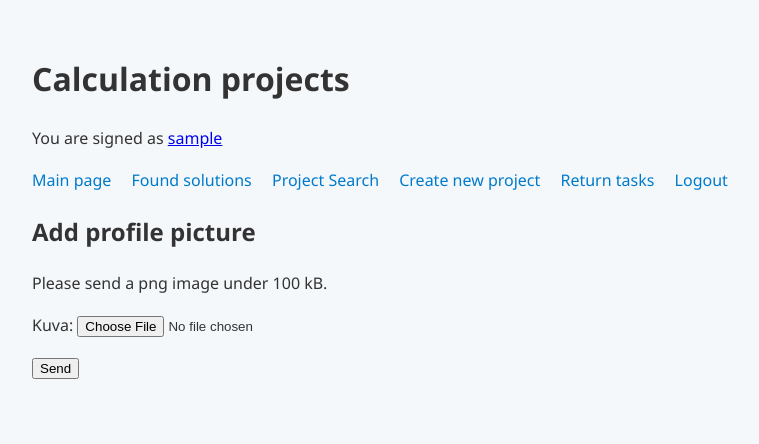
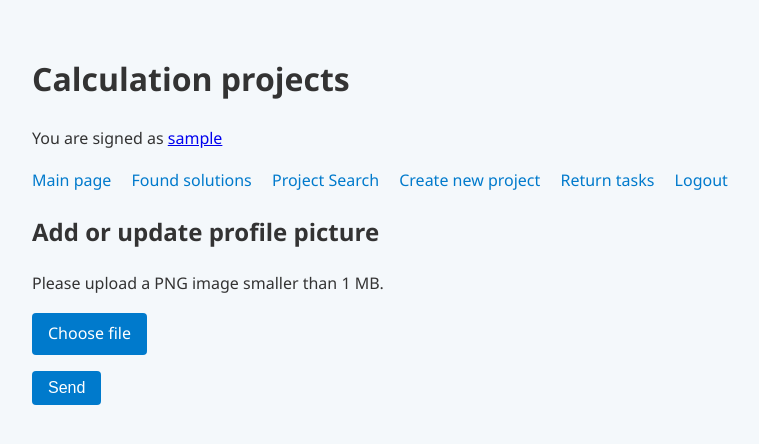
Before and after one commit to nuuttikuosa/laskentaprojektien-hallinta, a Flask app: page /add_image in a window 1280 px wide. Shown: the top 444 px of the page, without its empty margins (208-967 px from the left). Run offline with Flask 3, Linux system fonts and the light colour scheme; the visitor is signed in with stand-in values (Sample User, id 1).

Commit message:
improved add image and reserve tasks. added validations bot for front end and back end. Fixed link bug in projects page

```diff
--- a/app.py
+++ b/app.py
@@ -226,17 +226,39 @@ def generate_tasks(project_id):
 def reserve_tasks(project_id):
     require_login()
     project = projects.get_project(project_id)
+    if not project:
+        abort(404)
+
+    if project["status"] != "Ongoing":
+            flash("Cannot reserve tasks: project is not ongoing.", "error")
+            return redirect(f"/project/{project_id}")
+
+    number_of_free_tasks = projects.get_number_of_tasks(project_id, constants.TASK_STATUS_FREE)
+
+    if request.method == "GET":
+
+        return render_template("reserve_tasks.html", project = project,
+                               number_of_free_tasks=number_of_free_tasks)
+    if request.method == "POST":
+        check_csrf()
+
+        requested_number_of_tasks=request.form["requested_number_of_tasks"]
+        if not requested_number_of_tasks or not requested_number_of_tasks.isdigit():
+            flash("ERROR: Invalid number of tasks requested", "error")
+            return redirect(f"/project/{project_id}/reserve_tasks")
+
+        requested_number_of_tasks = int(requested_number_of_tasks)
+
+        if requested_number_of_tasks < 1:
+            flash("ERROR: Number of tasks requested must be at least 1", "error")
+            return redirect(f"/project/{project_id}/reserve_tasks")
+
+        if requested_number_of_tasks > number_of_free_tasks:
+            flash(f"ERROR: Cannot reserve {requested_number_of_tasks} tasks, only {number_of_free_tasks} available", "error")
+            return redirect(f"/project/{project_id}/reserve_tasks")
 
 
-    if request.method == "GET":
-        number_of_free_tasks = projects.get_number_of_tasks(project_id, constants.TASK_STATUS_FREE)
-        return render_template("reserve_tasks.html", project = project,
-                               number_of_free_tasks=number_of_free_tasks)
-
-    if request.method == "POST":
-        check_csrf()
         user_id = session["user_id"]
-        requested_number_of_tasks=int(request.form["requested_number_of_tasks"])
         projects.reserve_tasks(project_id, user_id, requested_number_of_tasks)
 
         return redirect(f"/project/{project_id}")
@@ -434,17 +456,29 @@ def add_image():
     require_login()
 
     if request.method == "GET":
-        return render_template("add_image.html")
+        return render_template("add_image.html",
+                               max_profile_picture_size=config.MAX_PROFILE_PICTURE_SIZE)
 
     if request.method == "POST":
         check_csrf()
         file = request.files["image"]
-        if not file.filename.endswith(".png"):
-            return "VIRHE: väärä tiedostomuoto"
+
+        if not file or file.filename == "":
+            flash("Error: No file uploaded", "error")
+            return render_template("add_image.html",
+                                   max_profile_picture_size=config.MAX_PROFILE_PICTURE_SIZE)
+
+        if not file.filename.lower().endswith(".png") or file.mimetype != "image/png":
+            flash("Error: Only PNG files are allowed", "error")
+            return render_template("add_image.html",
+                                   max_profile_picture_size=config.MAX_PROFILE_PICTURE_SIZE)
+
 
         image = file.read()
-        if len(image) > 100 * 1024:
-            return "VIRHE: liian suuri kuva"
+        if len(image) > config.MAX_PROFILE_PICTURE_SIZE:
+            flash("Error: Image size exceeds the limit", "error")
+            return render_template("add_image.html",
+                                    max_profile_picture_size=config.MAX_PROFILE_PICTURE_SIZE)
 
         user_id = session["user_id"]
         users.update_image(user_id, image)
--- a/config.py
+++ b/config.py
@@ -1,2 +1,5 @@
 secret_key = "5f5457cff70f45cff8c443e287408410"
 PROJECT_MAX_PARAMETRS = 5
+MAX_PROFILE_PICTURE_SIZE = 1024 * 1024  # 1 MB
+MAX_LOG_FILE_SIZE = 10 * 1024 * 1024  # 10 MB
+DATABASE_FILE = "database.db"
--- a/static/main.css
+++ b/static/main.css
@@ -65,3 +65,20 @@ nav a {
 nav a:hover {
   text-decoration: underline;
 }
+
+#image {
+    display: none;
+  }
+
+  .custom-file-label {
+    display: inline-block;
+    padding: 0.5em 1em;
+    background-color:#007acc;
+    color: white;
+    cursor: pointer;
+    border-radius: 4px;
+  }
+
+  .custom-file-label:hover {
+    background-color: #005f99;
+  }
--- a/templates/add_image.html
+++ b/templates/add_image.html
@@ -1,19 +1,21 @@
 {% extends "layout.html" %}
 
-{% block title %}Add profile picture{% endblock %}
+{% block title %}Add or update profile picture{% endblock %}
 
 {% block content %}
-<h2>Add profile picture</h2>
+<h2>Add or update profile picture</h2>
 
 <p>
-  Please send a png image under 100 kB.
+  Please upload a PNG image smaller than 1 MB.
 </p>
 
 <form action="/add_image" method="post" enctype="multipart/form-data">
   <p>
-    Kuva: <input type="file" name="image" accept=".png" />
+    <input type="hidden" name="MAX_FILE_SIZE" value="{{max_profile_picture_size}}" />
+    <label for="image" class="custom-file-label">Choose file</label>
+    <input type="file" id="image" name="image" accept=".png" required/>
   </p>
   <input type="hidden" name="csrf_token" value="{{ session.csrf_token }}" />
-  <input type="submit" value="Send" />
+  <button type="submit">Send</button>
 </form>
 {% endblock %}
--- a/templates/project.html
+++ b/templates/project.html
@@ -53,8 +53,9 @@
 {% endif %}
 <hr />
 <nav>
+  {% if project.status == 'Ongoing' %}
   <a href="/project/{{ project.id}}/reserve_tasks">Reserve tasks</a>
-
+  {% endif %}
   {% if project.user_id == session.user_id %}
   <a href="/edit/{{ project.id }}">Edit project</a>
   {% if project.status != 'Deleted' %}
```
Also changed, not shown: templates/reserve_tasks.html (+9 -10 lines).
